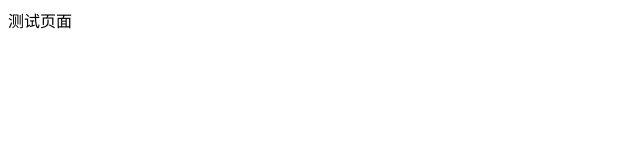
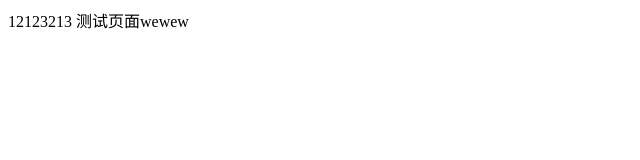
Before and after one commit to yuyucode/test-github, a plain HTML site: page a.html in a window 1280 px wide. Shown: the whole page, without its empty margins (0-640 px from the left). Drawn offline with Linux system fonts and the light colour scheme.

Commit message:
'git提交'

```diff
--- a/a.html
+++ b/a.html
@@ -6,7 +6,7 @@
     <meta name="viewport" content="width=device-width, initial-scale=1.0">
     <title>Document</title>
 </head>
-<body>
-    测试页面
+<body>12123213
+    测试页面wewew
 </body>
 </html>
```
Also changed, not shown: b.html (line endings or trailing spaces).
